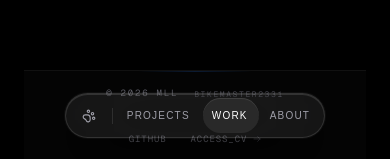
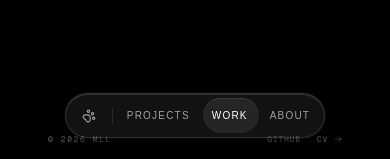
Before and after one commit to bikemaster2331/porpolyo, a Next.js app: page /work in a window 390 px wide. Shown: the part 682-841 px from the top of the page. Built offline with nearby package versions, Linux system fonts and the light colour scheme.

Commit message:
refactor: optimize footer for mobile-docked navigation

```diff
--- a/src/components/footer.tsx
+++ b/src/components/footer.tsx
@@ -2,19 +2,17 @@ import React from 'react';
 
 const Footer = () => {
   return (
-    <footer className="w-full relative bg-[#050505] border-t border-white/[0.05] mt-auto">
-      {/* Subtle top glow */}
-      <div className="absolute top-0 left-1/2 -translate-x-1/2 w-1/3 h-[1px] bg-gradient-to-r from-transparent via-blue-500/20 to-transparent" />
+    <footer className="w-full relative md:bg-[#050505] bg-transparent border-b md:border-b-0 md:border-t border-white/[0.05] z-40">
 
-      <div className="max-w-5xl mx-auto w-full px-6 py-4 md:py-6 flex flex-col md:flex-row justify-center items-center md:gap-16 gap-8">
+      <div className="max-w-5xl mx-auto w-full px-6 py-4 md:py-6 flex flex-row justify-between items-center">
 
-        {/* Left Side: Copyright & Status */}
+        {/* Left Side: Copyright */}
         <div className="flex items-center gap-4">
-          <p className="text-[9px] font-mono text-zinc-500 tracking-[0.2em] uppercase">
+          <p className="text-[8px] md:text-[9px] font-mono text-zinc-500 tracking-[0.2em] uppercase">
             © {new Date().getFullYear()} MLL
           </p>
           <div className="hidden md:block w-px h-3 bg-zinc-800" /> {/* Separator line */}
-          <div className="flex items-center gap-2">
+          <div className="hidden md:flex items-center gap-2">
             <span className="text-[8px] font-mono text-zinc-600 uppercase tracking-[0.2em]">
               BIKEMASTER2331
             </span>
@@ -22,12 +20,12 @@ const Footer = () => {
         </div>
 
         {/* Right Side: Links */}
-        <div className="flex flex-wrap justify-center items-center gap-6">
+        <div className="flex items-center gap-4 md:gap-6">
           <a
             href="https://github.com/bikemaster2331"
             target="_blank"
             rel="noreferrer"
-            className="text-[9px] font-mono text-zinc-500 uppercase tracking-widest hover:text-white transition-colors duration-300"
+            className="text-[8px] md:text-[9px] font-mono text-zinc-500 uppercase tracking-widest hover:text-white transition-colors duration-300"
           >
             GitHub
           </a>
@@ -35,9 +33,9 @@ const Footer = () => {
             href="/cv/resume.pdf"
             target="_blank"
             rel="noreferrer"
-            className="text-[9px] font-mono text-zinc-500 uppercase tracking-widest hover:text-white transition-colors duration-300 flex items-center gap-1.5 group"
+            className="text-[8px] md:text-[9px] font-mono text-zinc-500 uppercase tracking-widest hover:text-white transition-colors duration-300 flex items-center gap-1.5 group"
           >
-            Access_CV
+            CV
             <svg className="w-2 h-2 text-zinc-600 group-hover:text-white group-hover:translate-x-0.5 group-hover:-translate-y-0.5 transition-all" fill="none" viewBox="0 0 24 24" stroke="currentColor">
               <path strokeLinecap="round" strokeLinejoin="round" strokeWidth="2" d="M14 5l7 7m0 0l-7 7m7-7H3" />
             </svg>
```
